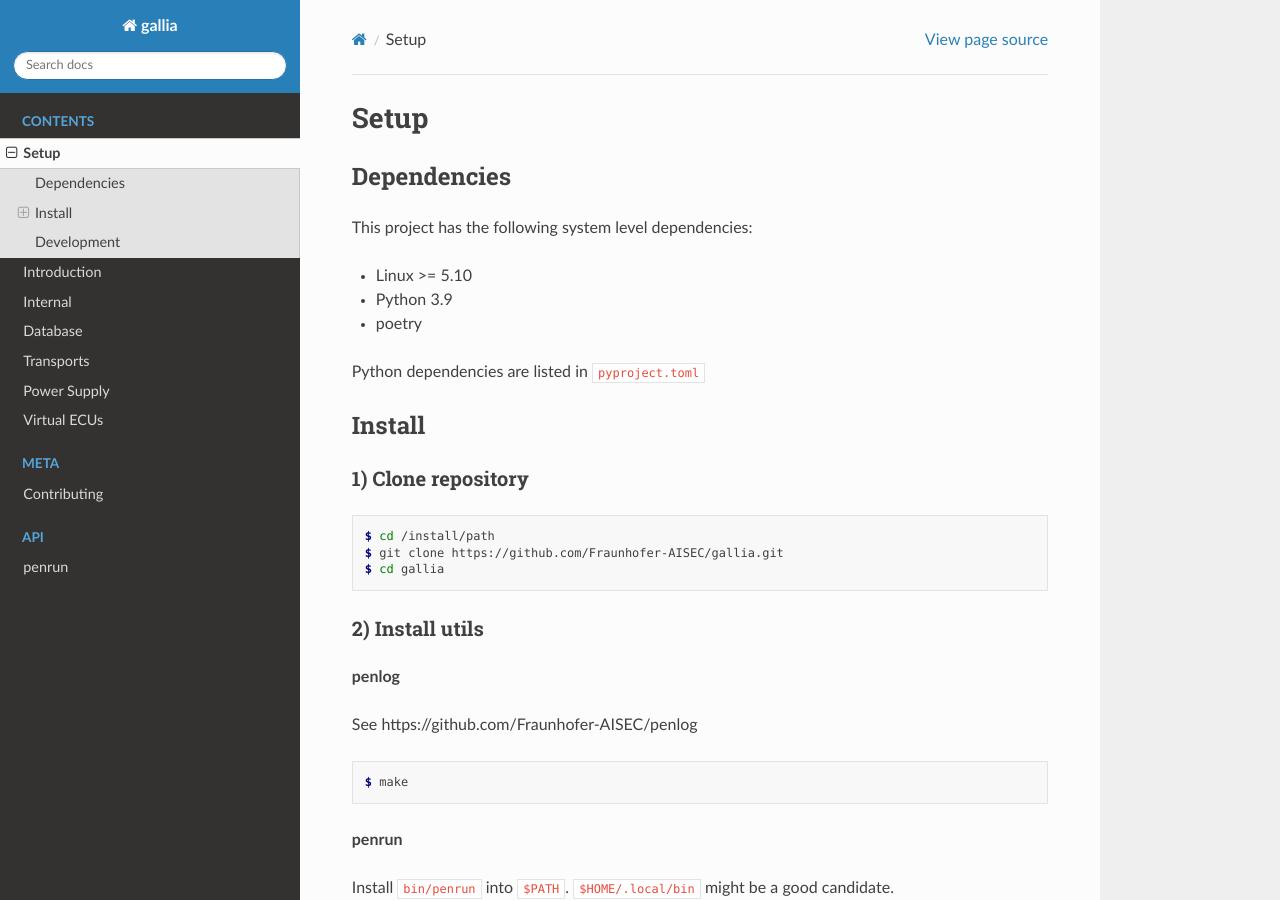
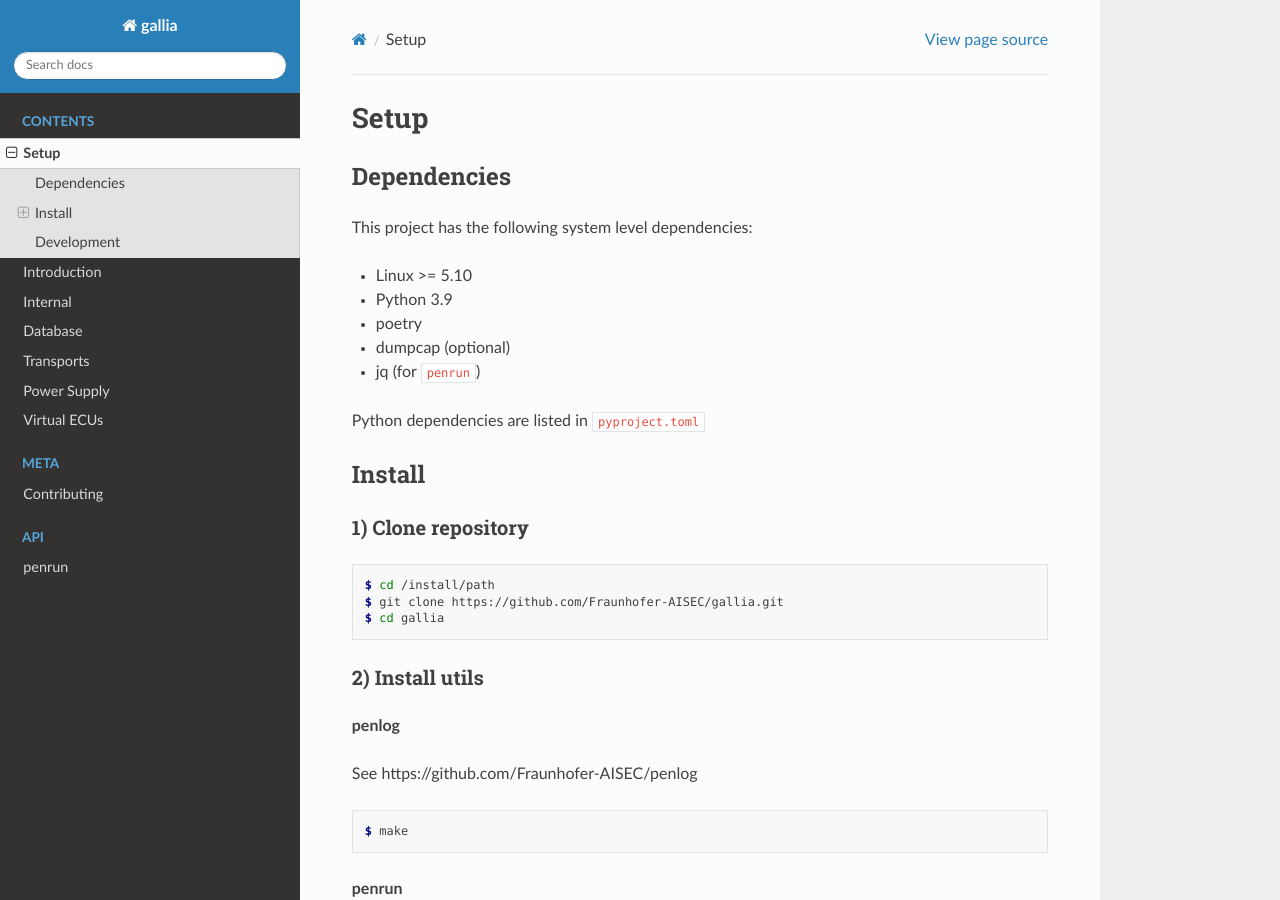
Before and after one commit to Fraunhofer-AISEC/gallia, a Sphinx documentation site: the page built from docs/setup.md, in a window 1280 px wide and 900 px high. Built offline with Sphinx 7.4.7 and the Read the Docs theme 2.0.0, drawn with Linux system fonts in a browser that asks for light colours; pages that are not in the unit, such as notebooks, are missing from menus.

Commit message:
docs: Add missing dependencies

```diff
--- a/docs/setup.md
+++ b/docs/setup.md
@@ -7,6 +7,8 @@
 * Linux >= 5.10
 * Python 3.9
 * poetry
+* dumpcap (optional)
+* jq (for `penrun`)
 
 Python dependencies are listed in `pyproject.toml`
 
```
